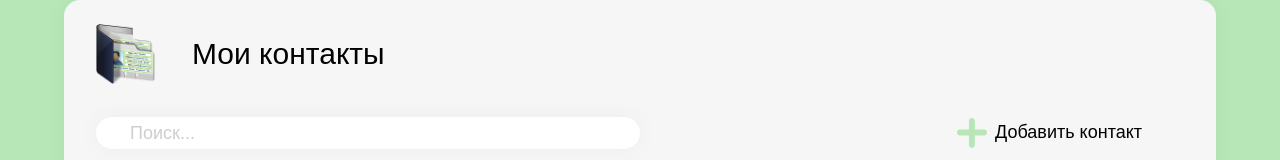
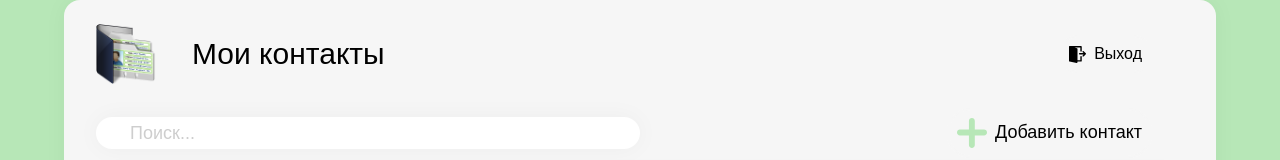
Before and after one commit to razor267/-Takeoff-Staff-vacancy-test, a React (Create React App) app: page / in a window 1280 px wide. Shown: the top 160 px of the page. Built offline with nearby package versions, Linux system fonts and the light colour scheme; sample sign-in values are in the browser's storage.

Commit message:
authorization front

```diff
--- a/src/components/Header/Header.module.css
+++ b/src/components/Header/Header.module.css
@@ -1,7 +1,8 @@
 .wrapper {
+    width: 100%;
     display: grid;
-    grid-template-columns: max-content max-content;
-    margin: 24px 32px;
+    grid-template-columns: max-content max-content auto;
+    padding: 24px 32px;
     justify-self: start;
     align-items: center;
 }
@@ -14,3 +15,24 @@
     font-size: 30px;
     padding-left: 36px;
 }
+
+.exit {
+    justify-self: end;
+    align-items: center;
+    margin-right: 32px;
+    padding: 8px;
+    cursor: pointer;
+    border-radius: 24px;
+    border: solid 2px var(--grayBackground);
+}
+
+.exit:hover {
+    background: var(--grayDark);
+    border-color: var(--green);
+}
+
+.exitIcon {
+    width: 25px;
+    padding-right: 8px;
+    vertical-align: middle;
+}
--- a/src/components/Header/Header.tsx
+++ b/src/components/Header/Header.tsx
@@ -1,12 +1,29 @@
 import React, {memo} from 'react'
 import styles from './Header.module.css'
 import logoIcon from '../../img/logo.png'
+import exitIcon from '../../img/exit.svg'
+import {useDispatch, useSelector} from 'react-redux'
+import {StateType} from '../../types/types'
+import {actions} from '../../redux/actions'
+import {useNavigate} from 'react-router-dom'
 
 export const Header:React.FC = memo(() => {
+
+    const dispatch = useDispatch()
+    const navigate = useNavigate()
+    const isAuth = useSelector((state: StateType) => state.isAuth)
+
+    const logout = () => {
+        localStorage.removeItem('token')
+        dispatch(actions.logout(false))
+        navigate('/login')
+    }
+
     return (
         <div className={styles.wrapper}>
             <img src={logoIcon} alt="Logo" className={styles.logo}/>
             <span className={styles.title}>Мои контакты</span>
+            {isAuth && <span className={styles.exit} onClick={logout}><img src={exitIcon} alt="exit" className={styles.exitIcon}/>Выход</span>}
         </div>
     )
 })
--- /dev/null
+++ b/src/pages/404/Page404.module.css
@@ -0,0 +1,5 @@
+.title {
+    margin-top: 50px;
+    font-size: 24px;
+    text-align: center;
+}
--- /dev/null
+++ b/src/pages/404/Page404.tsx
@@ -0,0 +1,11 @@
+import React, {memo} from 'react'
+import styles from './Page404.module.css'
+
+export const Page404: React.FC = memo(() => {
+
+    return (
+        <div className={styles.title}>
+            Такой страницы не существует
+        </div>
+    )
+})
--- a/src/pages/App/App.tsx
+++ b/src/pages/App/App.tsx
@@ -3,17 +3,33 @@ import styles from './App.module.css'
 import {Header} from '../../components/Header/Header'
 import {Content} from '../../components/Content/Content'
 import {Login} from '../Login/Login'
-import {Route, Routes} from 'react-router-dom'
+import {Navigate, Route, Routes} from 'react-router-dom'
+import {Page404} from '../404/Page404'
+import {useDispatch, useSelector} from 'react-redux'
+import {StateType} from '../../types/types'
+import {actions} from '../../redux/actions'
 
 function App() {
+
+    const dispatch = useDispatch()
+
+    const token = localStorage.getItem('token')
+
+    const isAuth = useSelector((state: StateType) => state.isAuth)
+
+    if (token) {
+        dispatch(actions.login(true))
+    }
+
     return (
-            <div className={styles.appWrapper}>
-                <Header/>
-                <Routes>
-                    <Route path='/login' element={<Login/>}/>
-                    <Route path='/' element={<Content/>}/>
-                </Routes>
-            </div>
+        <div className={styles.appWrapper}>
+            <Header/>
+            <Routes>
+                <Route path='/' element={isAuth ? <Content/> : <Navigate to={'/login'}/>}/>
+                <Route path='/login' element={isAuth ? <Navigate to={'/'}/> : <Login/>}/>
+                <Route path='*' element={<Page404/>}/>
+            </Routes>
+        </div>
     )
 }
 
--- a/src/pages/Login/Login.tsx
+++ b/src/pages/Login/Login.tsx
@@ -2,10 +2,22 @@ import React, {memo} from 'react'
 import {Field, Form, Formik} from 'formik'
 import {API} from '../../api/api'
 import {useNavigate} from 'react-router-dom'
+import {useDispatch} from 'react-redux'
+import {actions} from '../../redux/actions'
 
 export const Login: React.FC = memo(() => {
 
+    const dispatch = useDispatch()
     const navigate = useNavigate()
+
+    const login = async (data: {login: string, password: string}) => {
+        const res = await API.auth(data)
+        if (res?.status === 200) {
+            localStorage.setItem('token', res.data.accessToken)
+            dispatch(actions.login(true))
+            navigate('/')
+        }
+    }
 
     return (
         <Formik
@@ -13,12 +25,7 @@ export const Login: React.FC = memo(() => {
                 login: '',
                 password: ''
             }}
-            onSubmit={async (data) => {
-                const res = await API.auth(data)
-                if (res?.status === 200) {
-                    navigate('/')
-                }
-            }}
+            onSubmit={(data) => {login(data)}}
         >
             <Form>
                 <label htmlFor="login">Логин</label>
--- a/src/redux/actions.ts
+++ b/src/redux/actions.ts
@@ -21,5 +21,15 @@ export const actions = {
         type: 'EDIT_CONTACT',
         id,
         contact
+    } as const),
+    //авторизуем пользователя
+    login: (isAuth: boolean) => ({
+        type: 'LOGIN',
+        isAuth
+    } as const),
+    //логаут
+    logout: (isAuth: boolean) => ({
+        type: 'LOGOUT',
+        isAuth
     } as const)
 }
--- a/src/redux/reducer.ts
+++ b/src/redux/reducer.ts
@@ -1,7 +1,8 @@
 import {ActionsTypes, ContactType, StateType} from '../types/types'
 
-const initialState = {
-    contacts: [] as ContactType[]
+const initialState: StateType = {
+    contacts: [],
+    isAuth : false
 }
 export const reducer = (state = initialState, action: ActionsTypes): StateType => {
     switch (action.type) {
@@ -44,6 +45,16 @@ export const reducer = (state = initialState, action: ActionsTypes): StateType =
                 ...state,
                 contacts: newContacts
             }
+        case 'LOGIN':
+            return {
+                ...state,
+                isAuth: action.isAuth
+            }
+        case 'LOGOUT':
+            return {
+                ...state,
+                isAuth: action.isAuth
+            }
         default:
             return state
     }
--- a/src/server/db.json
+++ b/src/server/db.json
@@ -3,7 +3,25 @@
     {
       "id": 1,
       "login": "admin",
-      "password": "admin"
+      "password": "admin",
+      "contacts": [
+        {
+          "id": 1,
+          "name": "Алексей",
+          "surname": "Кузнецов",
+          "company": "ООО \"Логистик\"",
+          "address": "город Видное, наб. Сталина, 54",
+          "number": "79907697392"
+        },
+        {
+          "id": 2,
+          "name": "Есения",
+          "surname": "Афанасьева",
+          "company": "ОАО \"Ромашка\"",
+          "address": "пр. Ломоносова, 16",
+          "number": "738614122221"
+        }
+      ]
     }
   ],
   "contacts": [
--- a/src/types/types.ts
+++ b/src/types/types.ts
@@ -19,6 +19,7 @@ export type FormContactType = {
 
 export type StateType = {
     contacts: ContactType[]
+    isAuth: boolean
 }
 
 type InferActionsTypes<T> = T extends {[key: string]: infer U} ? U : never
```
Also changed, not shown: src/img/exit.svg (added), 1 other file (tests, documents, lock files or other folders).
